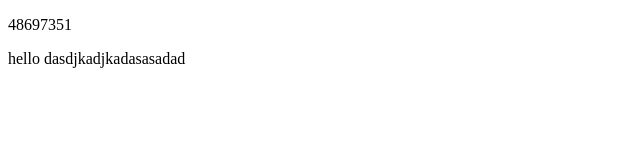
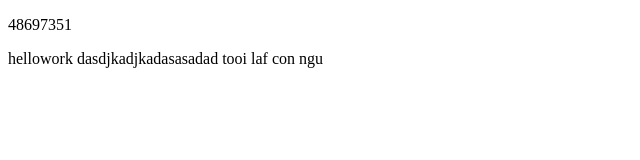
Before and after one commit to nemophilah/helloworld, a plain HTML site: page index.html in a window 1280 px wide. Shown: the whole page, without its empty margins (0-640 px from the left). Drawn offline with Linux system fonts and the light colour scheme.

Commit message:
third commit

```diff
--- a/index.html
+++ b/index.html
@@ -7,8 +7,8 @@
 </head>
 <body>
     <p>48697351</p>
-    hello
+    hellowork
     dasdjkadjkadasasadad
-
+    tooi laf con ngu
 </body>
 </html>
```
Also changed, not shown: test.html (added).
